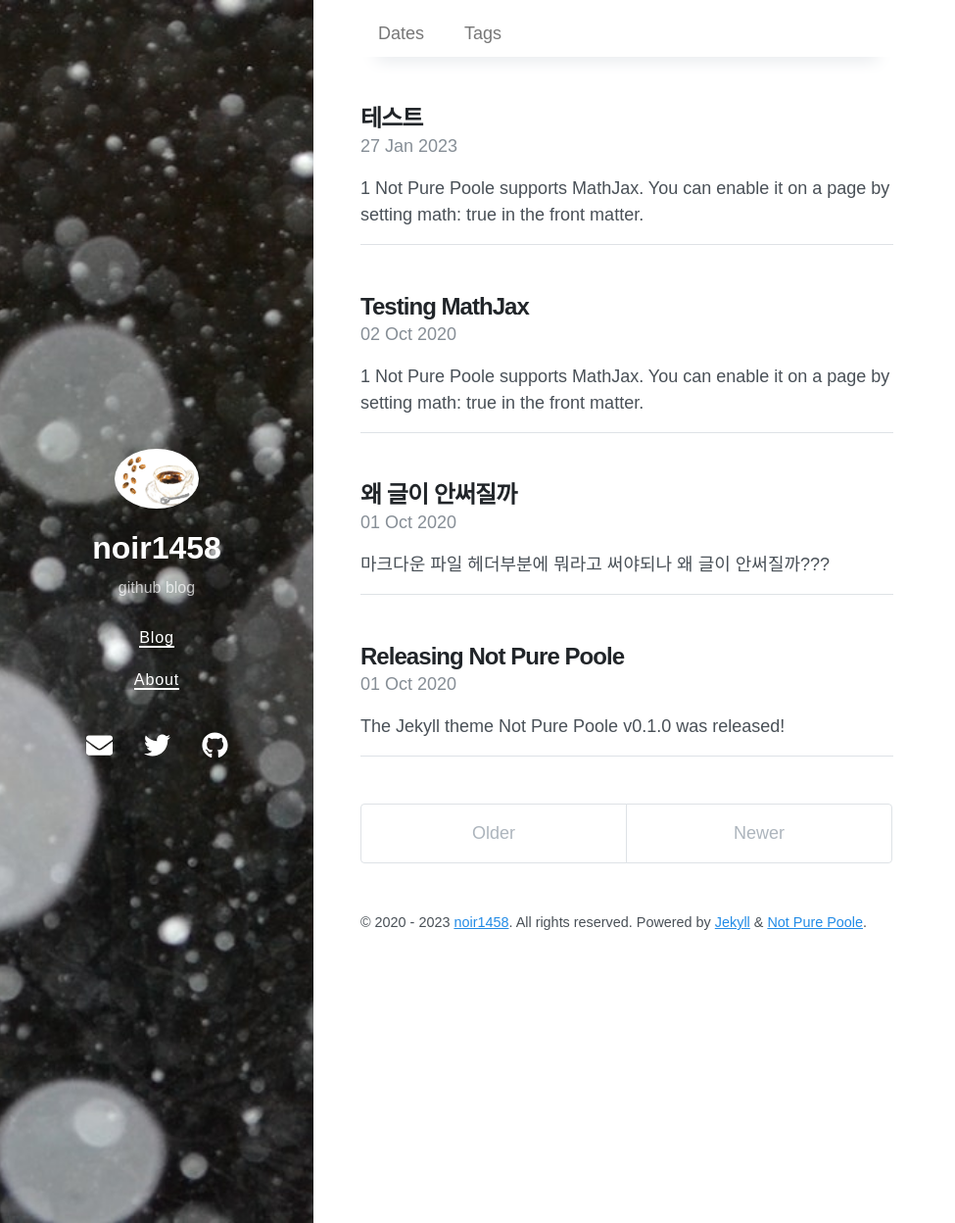
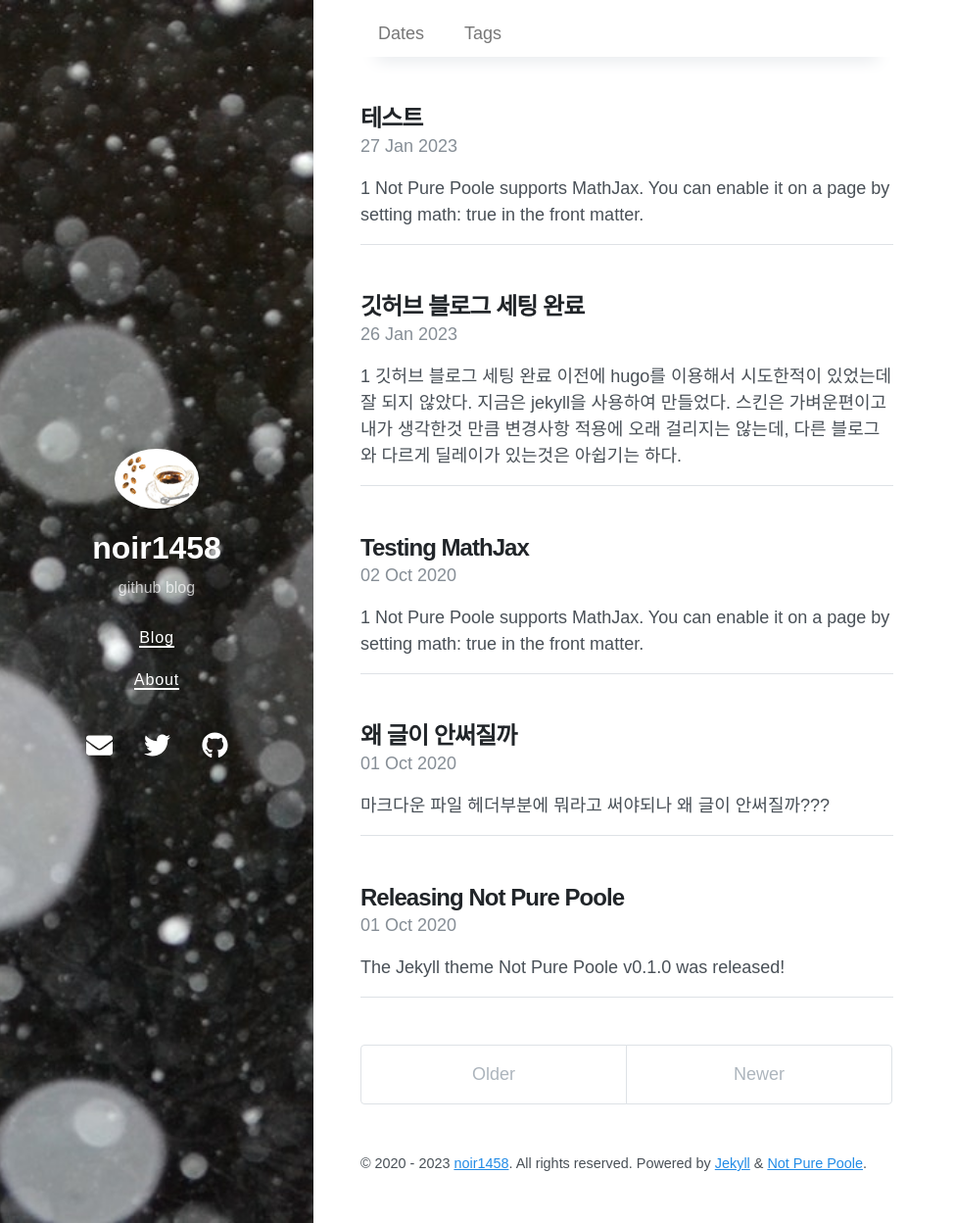
Before and after one commit to noir1458/tmp, a Jekyll site: the page built from index.html, in a window 1280 px wide and 1248 px high. Shown: the whole window at 98% size, without its empty margins (0-975 px from the left). Built offline with Jekyll 4.4.1, drawn with Linux system fonts in a browser that asks for light colours; nearby versions of some CDN libraries; the list of posts is cut into pages by our own code.

Commit message:
first post

```diff
--- /dev/null
+++ b/_posts/2023-1-27-think1.md
@@ -0,0 +1,21 @@
+---
+layout: post
+title: 깃허브 블로그 세팅 완료
+tags:
+- think
+toc: true
+math: true
+date: 2023-1-27 00:00 +0800
+---
+## 1
+깃허브 블로그 세팅 완료
+이전에 hugo를 이용해서 시도한적이 있었는데 잘 되지 않았다. 지금은 jekyll을 사용하여 만들었다.
+스킨은 가벼운편이고 내가 생각한것 만큼 변경사항 적용에 오래 걸리지는 않는데, 다른 블로그와 다르게 딜레이가 있는것은 아쉽기는 하다.
+
+## 2
+나중에 다시 시간내서 할일
+구글 검색 세팅
+댓글 기능 적용
+
+마크다운 작성에 익숙하지 않아서 한줄 띄는것도 찾아보면서 해야 한다. 작성한 글 하나는 업로드가 안되는 상태에 있다. 이유는 아직 모르는 상태.
+이정도 설정 완료했으면 조금씩 배우면서 여기에 글 정리를 하면서 공부해도 좋을것 같다. 잘 해보자.
```
Also changed, not shown: _posts/2020-10-01-test2.md (line endings or trailing spaces).
